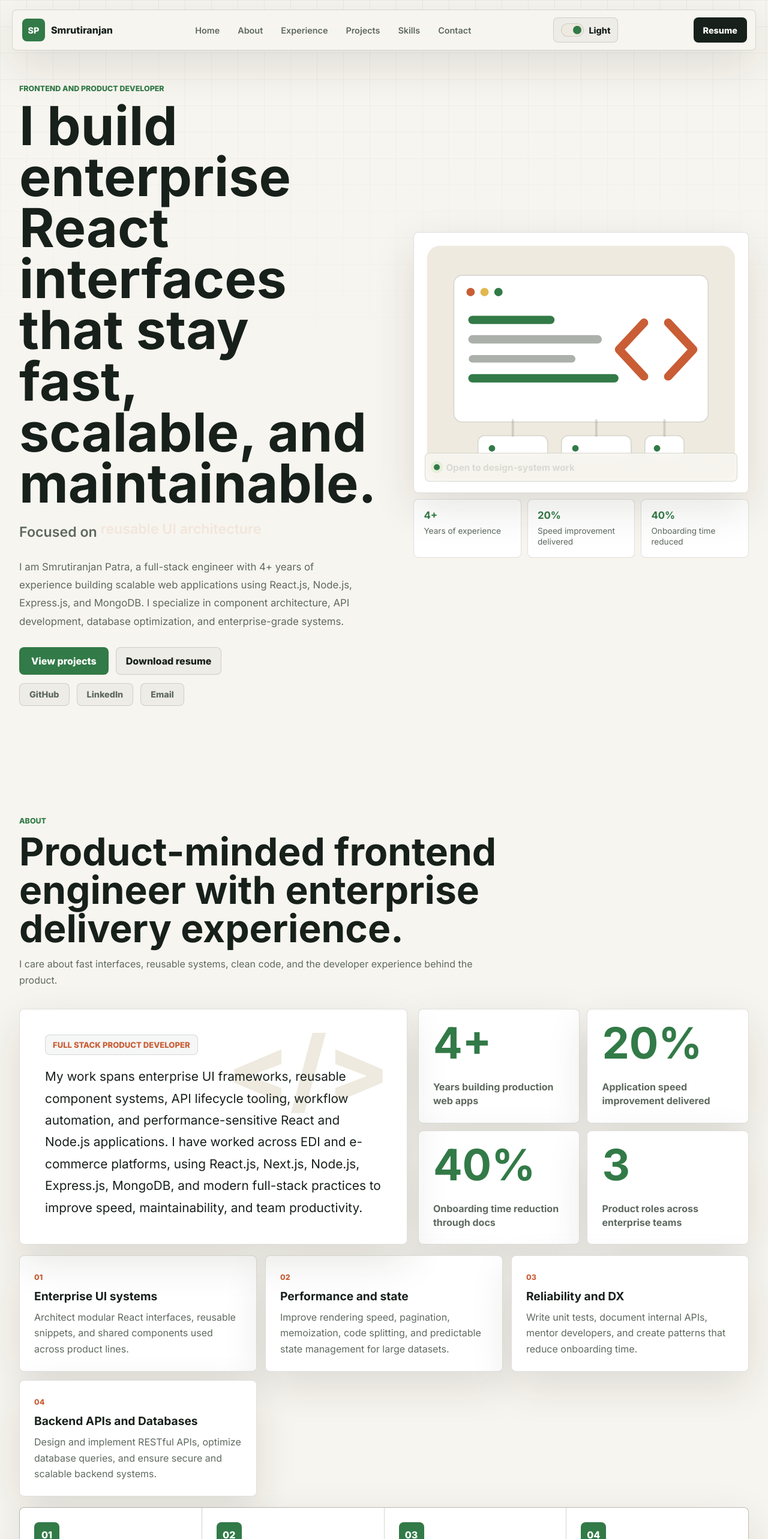
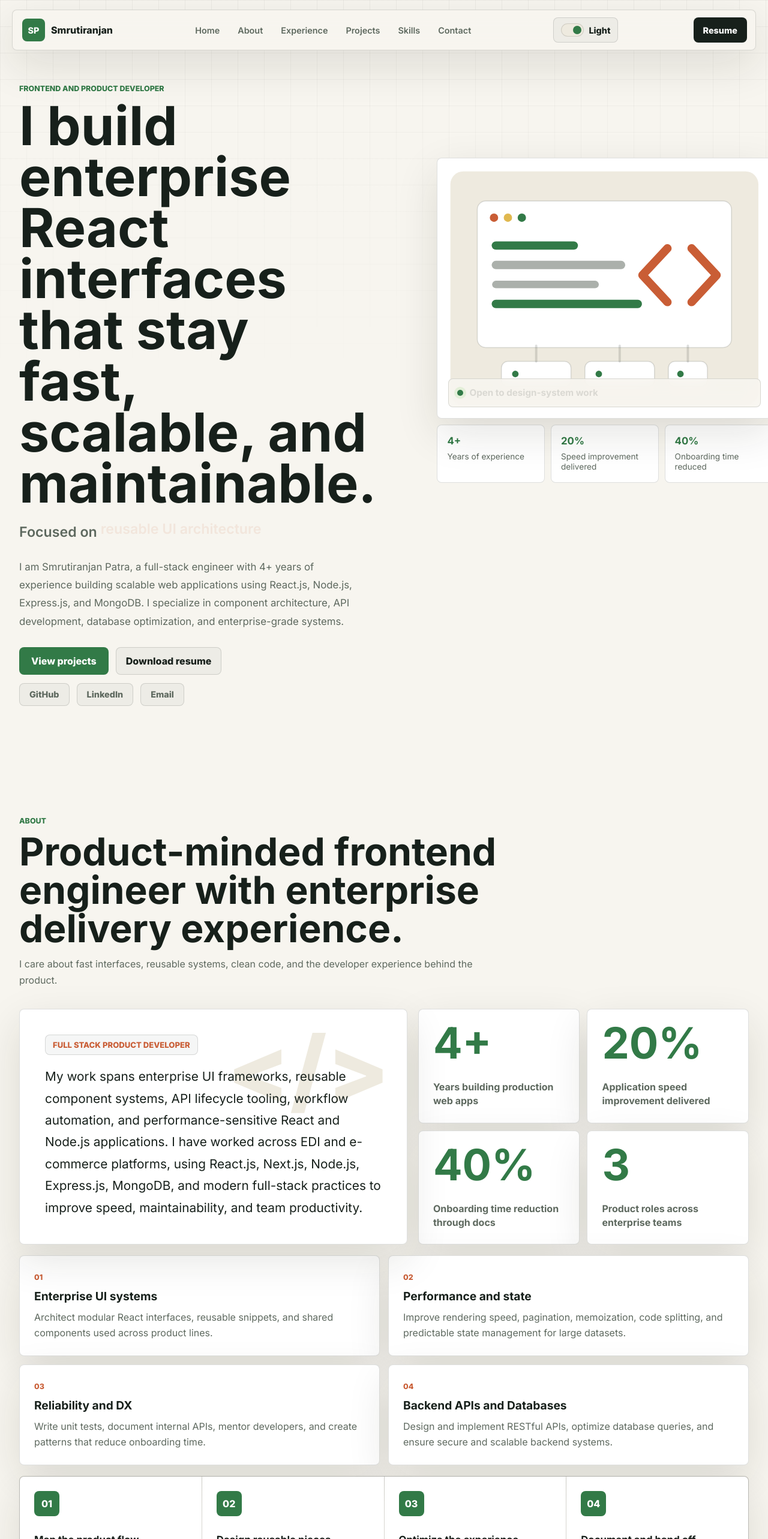
Before and after one commit to Smrutiranjan-Patra/portfolio, a React (Create React App) app: page / in a window 1280 px wide. Shown: the top 2566 px of the page at 60% size. Built offline with nearby package versions, Linux system fonts and the light colour scheme.

Commit message:
feat: Enhance layout and styling for main content and footer, update project section label

```diff
--- a/src/App.css
+++ b/src/App.css
@@ -107,6 +107,9 @@ main {
   border-top: 1px solid var(--line);
   color: var(--muted);
   font-size: 0.95rem;
+  display: flex;
+  justify-content: space-between;
+  flex-direction: row-reverse;
 }
 
 @media (max-width: 720px) {
--- a/src/App.js
+++ b/src/App.js
@@ -11,6 +11,9 @@ import { ContactUs } from "./compoents/contact";
 import { portfolio } from "./data/portfolio";
 
 function App() {
+
+  const currentYear = new Date().getFullYear();
+
   const [theme, setTheme] = useState("light");
   const nextTheme = theme === "dark" ? "light" : "dark";
 
@@ -28,7 +31,14 @@ function App() {
       <Resume />
       <ContactUs />
     </main>
-    <footer className="site-footer">{portfolio.footer}</footer>
+    <footer className="site-footer">
+      <div>
+        {portfolio.footer}
+      </div>
+      <div>
+        {`Copyright © ${currentYear} Smrutiranjan Patra`}
+      </div>
+    </footer>
   </div>
 }
 
--- a/src/compoents/css/about.css
+++ b/src/compoents/css/about.css
@@ -92,7 +92,7 @@
 
 .highlight-grid {
     display: grid;
-    grid-template-columns: repeat(3, minmax(0, 1fr));
+    grid-template-columns: repeat(2, minmax(0, 1fr));
     gap: 14px;
     margin-top: 18px;
 }
--- a/src/compoents/css/home.css
+++ b/src/compoents/css/home.css
@@ -114,6 +114,8 @@
 
 #picture {
     position: relative;
+    top: -12%;
+    left: 7%;
 }
 
 .vector-card {
--- a/src/data/portfolio.js
+++ b/src/data/portfolio.js
@@ -189,7 +189,7 @@ export const portfolio = {
   ],
 
   projectsSection: {
-    eyebrow: "Projects",
+    eyebrow: "Toy Projects",
     headline: "Selected builds with product thinking",
     subheadline: "A closer look at interface work, full-stack flows, and the decisions behind each project.",
     label: "Featured build",
```
